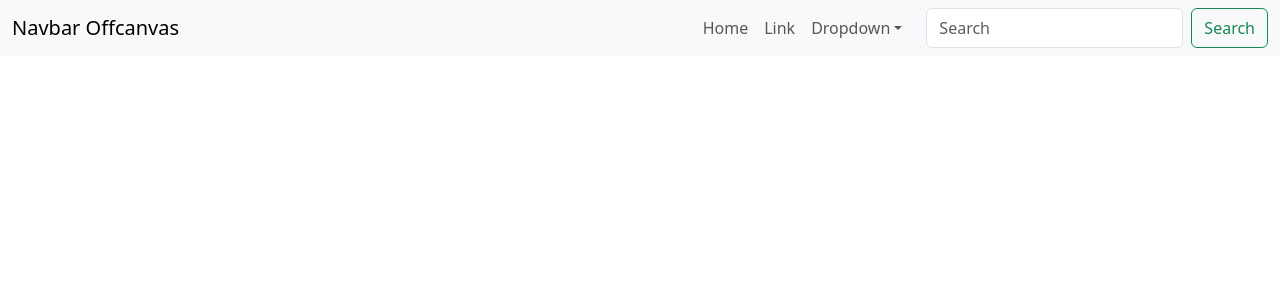
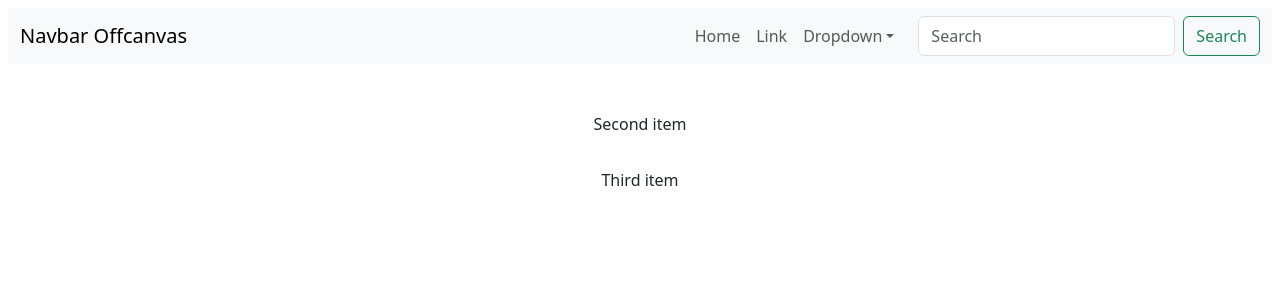
Before and after one commit to 188X187/health_shopping, a React (Create React App) app: page / in a window 1280 px wide. Shown: the top 300 px of the page. Built offline with nearby package versions, Linux system fonts and the light colour scheme.

Commit message:
Home 헤더,바디,푸터 세 부위로 나눔

```diff
--- a/src/pages/Home.js
+++ b/src/pages/Home.js
@@ -1,10 +1,14 @@
+import Stack from 'react-bootstrap/Stack';
+
 import GlobalNav from '../components/common/GlobalNav'
 
 function Home(){
     return(
-        <>
-            <GlobalNav/>
-        </>
+        <Stack gap={3}>
+            <div className="p-2"><GlobalNav /></div>
+            <div className="p-2">Second item</div>
+            <div className="p-2">Third item</div>
+        </Stack>
     )
 }
 
```
